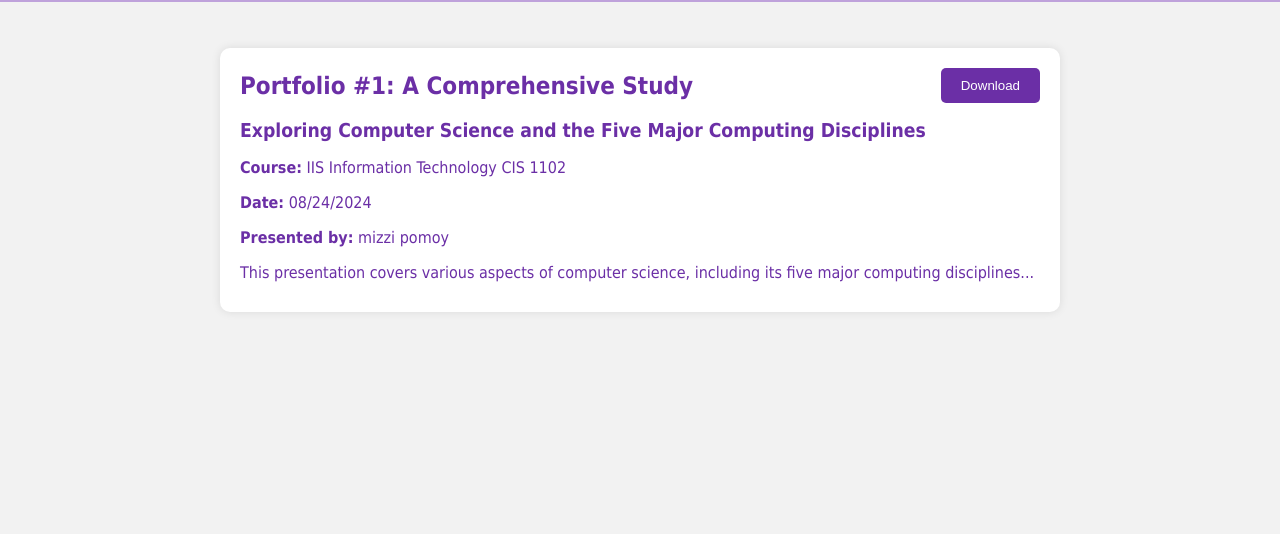
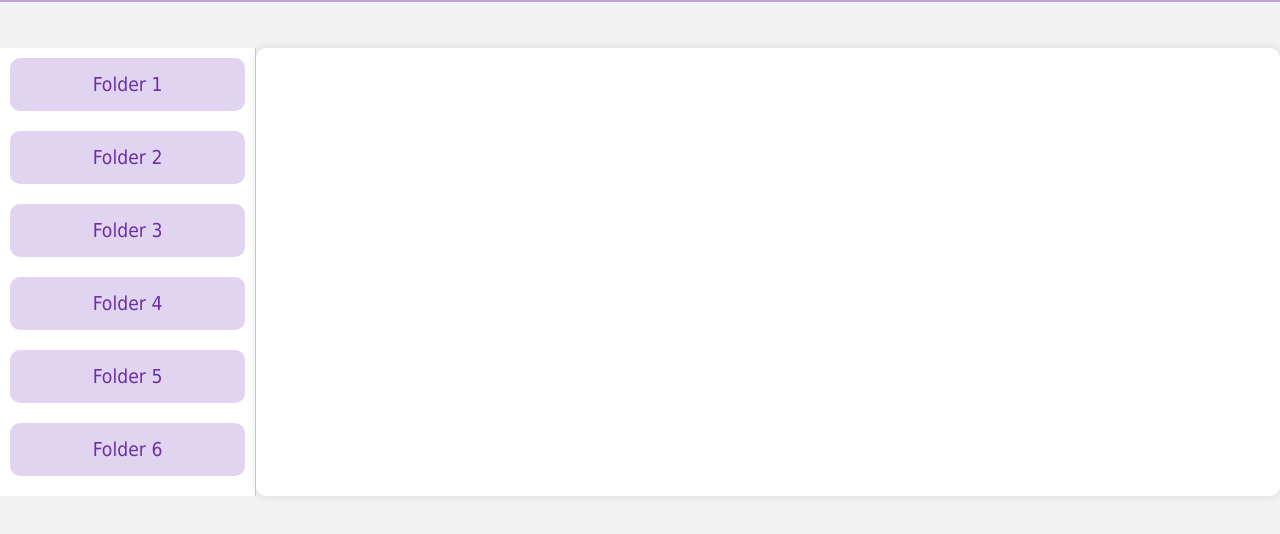
Before and after one commit to crowsified/eduCatWebsite, a plain HTML site: page portfolio.html in a window 1280 px wide. Shown: the part 52-586 px from the top of the page. Drawn offline with Linux system fonts and the light colour scheme.

Commit message:
Add files via upload

```diff
--- a/portfolio.html
+++ b/portfolio.html
@@ -5,6 +5,7 @@
     <meta name="viewport" content="width=device-width, initial-scale=1.0">
     <title>eduCat - Portfolio</title>
     <style>
+        /* General Styles */
         body {
             display: flex;
             flex-direction: column;
@@ -14,7 +15,7 @@
             margin: 0;
             padding: 0;
             color: #6b2fa6;
-            overflow-x: hidden;
+            overflow-x: hidden; /* Prevent horizontal scrolling */
         }
 
         .navbar {
@@ -79,63 +80,74 @@
         }
 
         .portfolio-container {
-            width: 80%;
-            max-width: 800px;
-            margin: 20px auto;
-            background-color: white;
-            border-radius: 10px;
-            box-shadow: 0 0 10px rgba(0,0,0,0.1);
-            overflow: hidden;
-            padding: 20px;
+            display: flex;
+            width: 100%;
+            margin-top: 20px;
         }
 
-        .portfolio-header {
+        .sidebar {
+            width: 20%;
+            background-color: #fff;
+            border-right: 1px solid #ccc;
+            padding: 10px;
+            box-sizing: border-box;
             display: flex;
-            justify-content: space-between;
+            flex-direction: column;
+            gap: 10px;
+        }
+
+        .sidebar button {
+            background-color: #6b2fa6;
+            color: white;
+            border: none;
+            border-radius: 8px;
+            padding: 5px 10px;
+            cursor: pointer;
+            transition: background-color 0.3s;
+            font-size: 1em;
+        }
+
+        .sidebar button:hover {
+            background-color: #7d56a4;
+        }
+
+        .folder {
+            background-color: #e0d4f1;
+            padding: 15px;
+            border-radius: 10px;
+            cursor: pointer;
+            display: flex;
             align-items: center;
+            justify-content: center;
+            font-size: 1.2em;
+            color: #6b2fa6;
             margin-bottom: 10px;
         }
 
-        .portfolio-header h1 {
-            font-size: 1.5em;
-            color: #6b2fa6;
-            margin: 0;
+        .file-preview {
+            width: 80%;
+            background-color: white;
+            border-radius: 10px;
+            box-shadow: 0 0 10px rgba(0, 0, 0, 0.1);
+            padding: 30px; /* Increased padding for more spacious look */
+            box-sizing: border-box;
+            display: flex;
+            flex-direction: column;
+            align-items: center;
         }
 
-        .portfolio-header button {
-            background-color: #6b2fa6;
-            color: white;
+        .file-preview iframe {
+            width: 100%;
+            height: 500px;
             border: none;
-            border-radius: 5px;
-            padding: 10px 20px;
-            cursor: pointer;
-            transition: background-color 0.3s;
+            margin-bottom: 10px;
+            display: none; /* Initially hidden */
         }
-
-        .portfolio-header button:hover {
-            background-color: #7d56a4;
-        }
-
-        .portfolio-content {
-            text-align: left;
-        }
-
-        .portfolio-content h2 {
-            color: #6b2fa6;
-            font-size: 1.2em;
-            margin-bottom: 10px;
-        }
-
-        .portfolio-content p {
-            font-size: 1em;
-            margin-bottom: 10px;
-        }
-
     </style>
 </head>
 <body>
     <div class="navbar">
-        <img src="eduCat.png" alt="eduCat Logo" onclick="window.location.href='homepage.html'" style="height: 40px;">
+        <img src="eduCat.png" alt="eduCat Logo" onclick="window.location.href='homepage.html'">
         <div class="nav-links">
             <button onclick="window.location.href='portfolio.html'">Portfolio</button>
             <button onclick="window.location.href='notepad.html'">Notepad</button>
@@ -145,18 +157,41 @@
     </div>
     <div class="content">
         <div class="portfolio-container">
-            <div class="portfolio-header">
-                <h1>Portfolio #1: A Comprehensive Study</h1>
-                <button>Download</button>
+            <div class="sidebar">
+                <div class="folder" onclick="openFolder('folder1')">Folder 1</div>
+                <div class="folder" onclick="openFolder('folder2')">Folder 2</div>
+                <div class="folder" onclick="openFolder('folder3')">Folder 3</div>
+                <div class="folder" onclick="openFolder('folder4')">Folder 4</div>
+                <div class="folder" onclick="openFolder('folder5')">Folder 5</div>
+                <div class="folder" onclick="openFolder('folder6')">Folder 6</div>
             </div>
-            <div class="portfolio-content">
-                <h2>Exploring Computer Science and the Five Major Computing Disciplines</h2>
-                <p><strong>Course:</strong> IIS Information Technology CIS 1102</p>
-                <p><strong>Date:</strong> 08/24/2024</p>
-                <p><strong>Presented by:</strong> mizzi pomoy</p>
-                <p>This presentation covers various aspects of computer science, including its five major computing disciplines...</p>
+            <div class="file-preview">
+                <iframe id="file-viewer" src="Pomoy-G1-CIS1102-Portfolio#1.pdf"></iframe>
             </div>
         </div>
     </div>
+    <script>
+        const files = {
+            folder1: "Pomoy-G1-CIS1102-Portfolio#1.pdf",
+            folder2: "Pomoy-G1-CIS1102-Portfolio#2.pdf",
+            folder3: "Pomoy-G1-CIS1102-Portfolio#3.pdf",
+            folder4: "Pomoy-G1-CIS1102-Portfolio#4.pdf",
+            folder5: "Pomoy-G1-CIS1102-Portfolio#5.pdf",
+            folder6: "Pomoy-G1-CIS1102-Portfolio#6.pdf"
+        };
+
+        function openFolder(folder) {
+            const currentFile = files[folder];
+            if (currentFile) {
+                previewFile(currentFile);
+            }
+        }
+
+        function previewFile(fileURL) {
+            const fileViewer = document.getElementById('file-viewer');
+            fileViewer.src = fileURL;
+            fileViewer.style.display = 'block';
+        }
+    </script>
 </body>
 </html>
```
